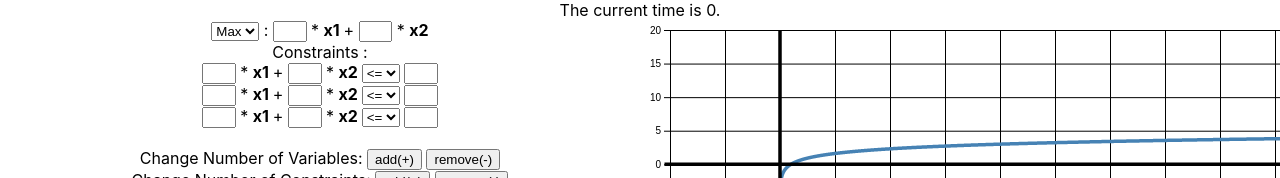
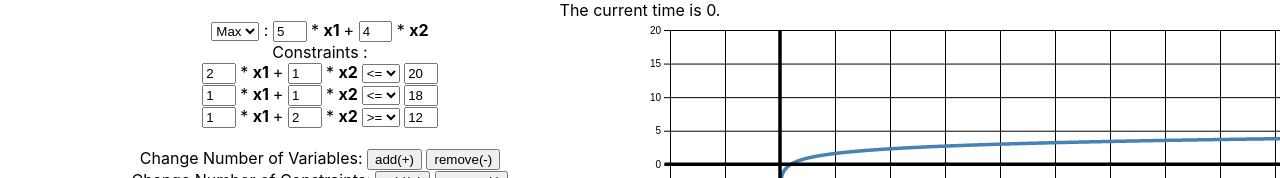
Before and after one commit to samkim130/SimplexVisualizer, a React (Create React App) app: page / in a window 1280 px wide. Shown: the top 178 px of the page. Built offline with nearby package versions, Linux system fonts and the light colour scheme; no server answers.

Commit message:
finished equation component

```diff
--- a/src/InputInformation/EquationInput.jsx
+++ b/src/InputInformation/EquationInput.jsx
@@ -3,6 +3,15 @@ import D3Component from "../d3Components/D3Component.jsx";
 import "./EquationInput.css";
 
 const YFUNCTION = (x) => Math.log(1) + Math.log(x);
+
+const defaultObjC = [5, 4];
+const defaultConstC = [
+  [2, 1],
+  [1, 1],
+  [1, 2],
+];
+const defaultConstType = ["less", "less", "great"];
+const defaultConstRHS = [20, 18, 12];
 
 export default class EquationInput extends Component {
   constructor(props) {
@@ -10,96 +19,180 @@ export default class EquationInput extends Component {
     this.state = {
       numVar: 2,
       numConst: 3,
-      objRefs: [],
-      constRefs: [],
-      obj:"maximize",
-      objCoef: [5, 4],
-      constCoef: [
-        [2, 1],
-        [1, 1],
-        [1, 2],
-      ],
-      constRHS: [20, 18, 12],
+      obj: "maximize",
+      objCoef: [],
+      constCoef: [],
+      constType: [],
+      constRHS: [],
+      modelValid: false,
     };
   }
-
+  /************************************************/
   addVar() {
-    const { numVar, objRefs, constRefs } = this.state;
+    const { numVar, objCoef, constCoef } = this.state;
     if (numVar > 3) {
       console.log("max number of variables reached!");
       return;
     }
-    objRefs.push(React.createRef());
-    constRefs.forEach((row) => row.splice(numVar - 1, 0, React.createRef()));
+    objCoef.push("");
+    constCoef.forEach((row) => row.push(""));
     this.setState({
       numVar: numVar + 1,
-      objRefs: objRefs,
-      constRefs: constRefs,
+      objCoef: objCoef,
+      constCoef: constCoef,
+      modelValid: false,
     });
   }
   removeVar() {
-    const { numVar, objRefs, constRefs } = this.state;
+    const { numVar, objCoef, constCoef } = this.state;
     if (numVar === 1) {
       console.log("var cannot drop below 1!");
       return;
     }
-    objRefs.pop();
-    constRefs.forEach((row) => row.splice(numVar - 2, 1));
+    objCoef.pop();
+    constCoef.forEach((row) => row.pop());
     this.setState({
       numVar: numVar - 1,
-      objRefs: objRefs,
-      constRefs: constRefs,
+      objCoef: objCoef,
+      constCoef: constCoef,
+      modelValid: false,
     });
   }
   addConst() {
-    const { numVar, numConst, constRefs } = this.state;
+    const { numVar, numConst, constCoef, constType, constRHS } = this.state;
     if (numConst > 99) {
       console.log("max number of constraints reached!");
       return;
     }
-    constRefs.push(initializeObjRef(numVar + 1));
+    constCoef.push(initObjFunc(numVar));
+    constType.push("less");
+    constRHS.push("");
     this.setState({
       numConst: numConst + 1,
-      constRefs: constRefs,
+      constCoef: constCoef,
+      constType: constType,
+      constRHS: constRHS,
+      modelValid: false,
     });
   }
   removeConst() {
-    const { numConst, constRefs } = this.state;
+    const { numConst, constCoef, constType, constRHS } = this.state;
     if (numConst === 1) {
       console.log("constraints cannot drop below 1!");
       return;
     }
-    constRefs.pop();
+    constCoef.pop();
+    constType.pop();
+    constRHS.pop();
     this.setState({
       numConst: numConst - 1,
-      constRefs: constRefs,
+      constCoef: constCoef,
+      constType: constType,
+      constRHS: constRHS,
+      modelValid: false,
     });
   }
-  handleOptimization = (e) => {
+  /************************************************/
+  handleObjTypeChange = (e) => {
+    console.log("changed this", e.target.id);
     this.setState({
-        obj:e.target.value,
-    })
+      obj: e.target.value,
+      modelValid: false,
+    });
   };
 
-  submitModel(e) {
-    e.preventDefault();
-    //displayWarning("Please input numbers only.");
+  handleNumberChange = (e) => {
+    if (
+      isNaN(e.target.value) &&
+      e.target.value !== undefined &&
+      e.target.value !== ""
+    ) {
+      console.log("non-numbers unallowed");
+      e.preventDefault();
+      return;
+    }
+    const id = e.target.id;
+    const first = id.indexOf("-", 0);
+    if (id.includes("rhs")) {
+      const { constRHS } = this.state;
+      const index = parseInt(id.substring(first + 1));
+      constRHS[index - 1] = e.target.value;
+      this.setState({
+        constRHS: constRHS,
+        modelValid: false,
+      });
+    } else if (id.includes("xc")) {
+      const { constCoef } = this.state;
+      const second = id.indexOf("-", first + 1);
+      const i_index = parseInt(id.substring(first + 1, second));
+      const j_index = parseInt(id.substring(second + 1));
+
+      constCoef[j_index - 1][i_index - 1] = e.target.value;
+      this.setState({
+        constCoef: constCoef,
+        modelValid: false,
+      });
+    } else {
+      const { objCoef } = this.state;
+      const index = parseInt(id.substring(first + 1));
+      objCoef[index - 1] = e.target.value;
+      this.setState({
+        objCoef: objCoef,
+        modelValid: false,
+      });
+    }
+    console.log("changed number: ", id, e.target.value);
+  };
+
+  handleConstTypeChange = (e) => {
+    const { constType } = this.state;
+    const index = parseInt(e.target.id.substring(6));
+    constType[index - 1] = e.target.value;
+    this.setState({
+      constType: constType,
+      modelValid: false,
+    });
+    console.log("changed constraint type:", e.target.id, e.target.value);
+  };
+  /************************************************/
+  submitModel() {
+    const { numVar,numConst, obj,objCoef, constCoef,constType,constRHS } = this.state;
+
+    //THIS IS WHERE BACKEND COMMUNICATION OCCURS
+
+    //this.setState({modelValid:true});
   }
-
+  /************************************************/
   componentDidMount() {
     const { numVar, numConst } = this.state;
-    const objRefs = initializeObjRef(numVar);
-    const constRefs = initializeConstRef(numVar, numConst);
+
+    const objCoef = initObjFunc(numVar);
+    const constRHS = initObjFunc(numConst);
+    const constType = initConstType(numConst);
+    const constCoef = initConstFunc(numVar, numConst);
+
+    //this is a test
     this.setState({
-      objRefs: objRefs,
-      constRefs: constRefs,
+      objCoef: defaultObjC,
+      constCoef: defaultConstC,
+      constType: defaultConstType,
+      constRHS: defaultConstRHS,
     });
+    //this.setState({objCoef: objCoef, constCoef:constCoef, constType:constType constRHS:constRHS});
   }
 
   componentDidUpdate() {}
-
+  /************************************************/
   render() {
-    const { numVar, numConst, objRefs, constRefs } = this.state;
+    const {
+      numVar,
+      numConst,
+      objCoef,
+      constCoef,
+      constType,
+      constRHS,
+      modelValid,
+    } = this.state;
 
     return (
       <div className="simplex">
@@ -108,15 +201,22 @@ export default class EquationInput extends Component {
             name="optimization"
             id="optType"
             value={this.state.obj}
-            onChange={this.handleOptimization}
+            onChange={this.handleObjTypeChange.bind(this)}
           >
             <option value="maximize">Max</option>
             <option value="minimize">Min</option>
           </select>
           {` :  `}
-          {objFunc(objRefs, numVar)}
+          {objFunc(objCoef, numVar, this.handleNumberChange.bind(this))}
           <br></br>Constraints :<br></br>
-          {constraints(constRefs, numConst, numVar)}
+          {constraints(
+            constCoef,
+            constType,
+            constRHS,
+            numVar,
+            this.handleNumberChange.bind(this),
+            this.handleConstTypeChange.bind(this)
+          )}
           <br></br>
           <label>Change Number of Variables: </label>
           <button onClick={() => this.addVar()}>add(+)</button>
@@ -132,33 +232,69 @@ export default class EquationInput extends Component {
           <button onClick={() => this.submitModel()}>submit</button>
         </div>
         <div className="split right">
-          <D3Component yfunc={(x) => YFUNCTION(x)}></D3Component>
+          {modelValid ? (
+            <D3Component yfunc={(x) => YFUNCTION(x) } modelValid={modelValid} objCoef={objCoef} constCoef={constCoef} constRHS={constRHS} ></D3Component>
+          ) : (
+            <D3Component yfunc={(x) => YFUNCTION(x)} modelValid={modelValid}></D3Component>
+          )}
         </div>
       </div>
     );
   }
 }
 
-const initializeObjRef = (numVar) => {
-  const objRef = [];
-  for (let i = 0; i < numVar; i++) {
-    objRef.push(React.createRef());
-  }
-  return objRef;
+/**
+ * initialize Objective Function Coefficients (also called by other functions since this serves a simple purpose)
+ * @param {*} numVar
+ */
+const initObjFunc = (numVar) => {
+  const objC = [];
+  for (let i = 0; i < numVar; i++) objC.push("");
+  return objC;
 };
-const initializeConstRef = (numVar, numConst) => {
-  const constRef = [];
-  for (let j = 0; j < numConst; j++) {
-    constRef.push(initializeObjRef(numVar + 1));
-  }
-  return constRef;
+
+/**
+ * initialize Constraint Function Coefficients
+ * @param {*} numVar
+ */
+const initConstFunc = (numVar, numConst) => {
+  const constC = [];
+  for (let j = 0; j < numConst; j++) constC.push(initObjFunc(numVar));
+  return constC;
 };
-const objFunc = (objRefs, numVar) => {
-  return objRefs.map((varRef, i) => {
+
+/**
+ * initialize Constraint Function Types
+ * less than equal to is "less"
+ * equal to is "equal"
+ * greater than equal to is "great"
+ * @param {*} numVar
+ */
+const initConstType = (numConst) => {
+  const constT = [];
+  for (let j = 0; j < numConst; j++) constT.push("less");
+  return constT;
+};
+
+/**
+ *
+ * @param {*} objCoef
+ * @param {*} numVar
+ * @param {*} handleNumberChange
+ */
+const objFunc = (objCoef, numVar, handleNumberChange) => {
+  return objCoef.map((coeff, i) => {
     const objOut = [];
-    objOut.push(<input type="text" key={`xvar${i + 1}`} id={`xvar${i + 1}`} ref={varRef} />);
     objOut.push(
-      <label htmlFor={`xvar${i + 1}`}>
+      <input
+        type="text"
+        id={`x-${i + 1}`}
+        value={coeff}
+        onChange={handleNumberChange}
+      />
+    );
+    objOut.push(
+      <label htmlFor={`x-${i + 1}`}>
         {` * `}
         <b>x{i + 1} </b>
       </label>
@@ -167,16 +303,36 @@ const objFunc = (objRefs, numVar) => {
     return objOut;
   });
 };
-const constraints = (constRefs, numConst, numVar) => {
-  return constRefs.map((constArray, j) => {
-    const constOut = constArray.map((varRef, i) => {
-      if (numVar === i) return null;
+
+/**
+ *
+ * @param {*} constCoef
+ * @param {*} constRHS
+ * @param {*} numConst
+ * @param {*} numVar
+ * @param {*} handleNumberChange
+ */
+const constraints = (
+  constCoef,
+  constType,
+  constRHS,
+  numVar,
+  handleNumberChange,
+  handleConstTypeChange
+) => {
+  return constCoef.map((constArray, j) => {
+    const constOut = constArray.map((coeff, i) => {
       const varOut = [];
       varOut.push(
-        <input type="text" key={`xvar${i + 1}-const${j + 1}`} id={`xvar${i + 1}-const${j + 1}`} ref={varRef} />
+        <input
+          type="text"
+          id={`xc-${i + 1}-${j + 1}`}
+          value={coeff}
+          onChange={handleNumberChange}
+        />
       );
       varOut.push(
-        <label htmlFor={`xvar${i + 1}-const${j + 1}`}>
+        <label htmlFor={`xc-${i + 1}-${j + 1}`}>
           {` * `}
           <b>x{i + 1} </b>
         </label>
@@ -187,17 +343,25 @@ const constraints = (constRefs, numConst, numVar) => {
 
     constOut.push(
       <select
-        name={`constraint-${j + 1}`}
-        id={`const${j + 1}`}
-        ref={constArray[numVar]}
+        name={`ctype-${j + 1}`}
+        id={`ctype-${j + 1}`}
+        value={constType[j]}
+        onChange={handleConstTypeChange}
       >
-        <option value={`less${j + 1}`}>{`<=`}</option>
-        <option value={`equal${j + 1}`}>{`=`}</option>
-        <option value={`great${j + 1}`}>{`>=`}</option>
+        <option value="less">{`<=`}</option>
+        <option value="equal">{`=`}</option>
+        <option value="great">{`>=`}</option>
       </select>
     );
     constOut.push(" ");
-    constOut.push(<input type="text" id={`const${j + 1}-rhs`} />);
+    constOut.push(
+      <input
+        type="text"
+        id={`rhs-${j + 1}`}
+        value={constRHS[j]}
+        onChange={handleNumberChange}
+      />
+    );
     constOut.push(<br></br>);
 
     return constOut;
```
